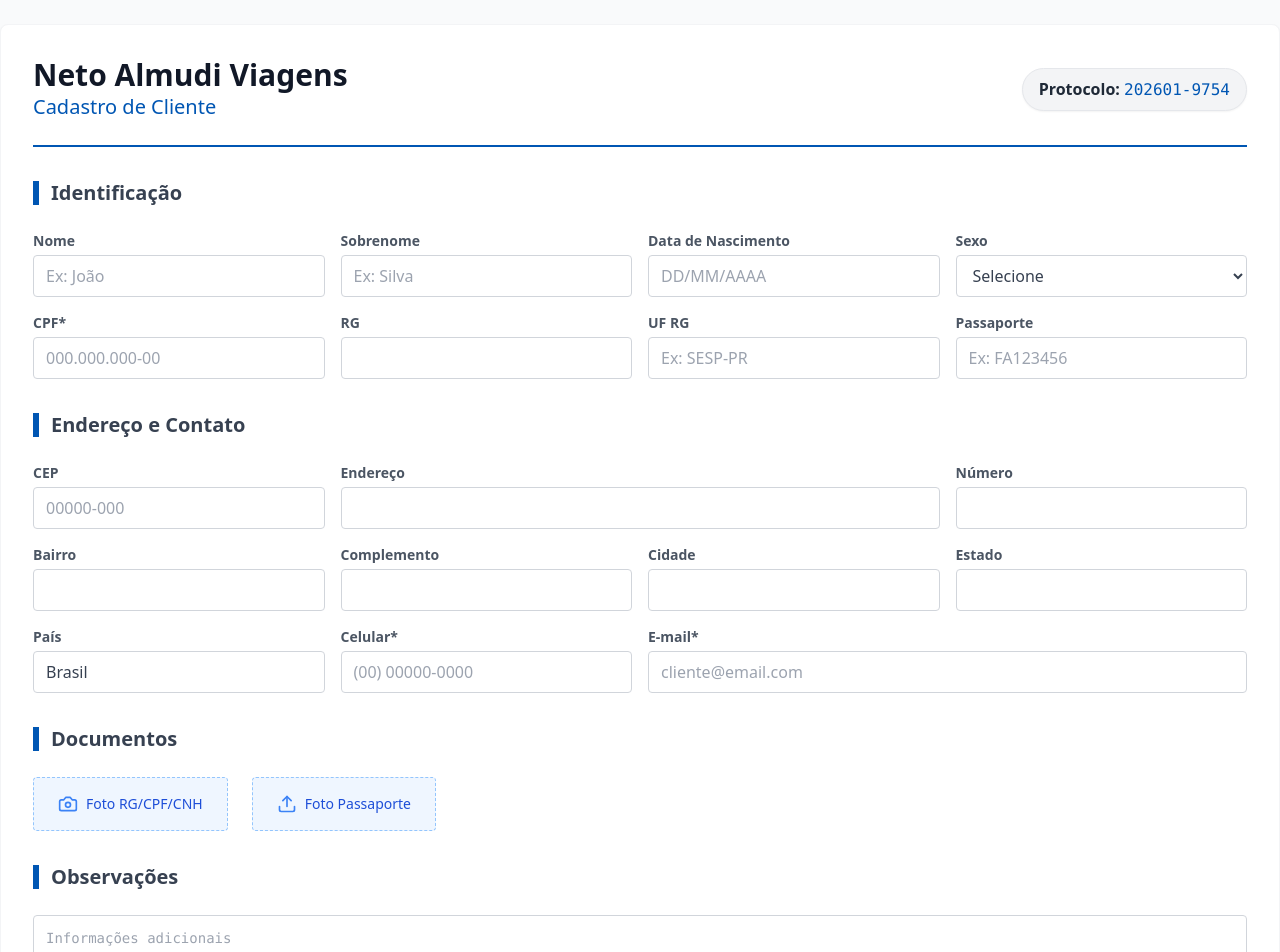
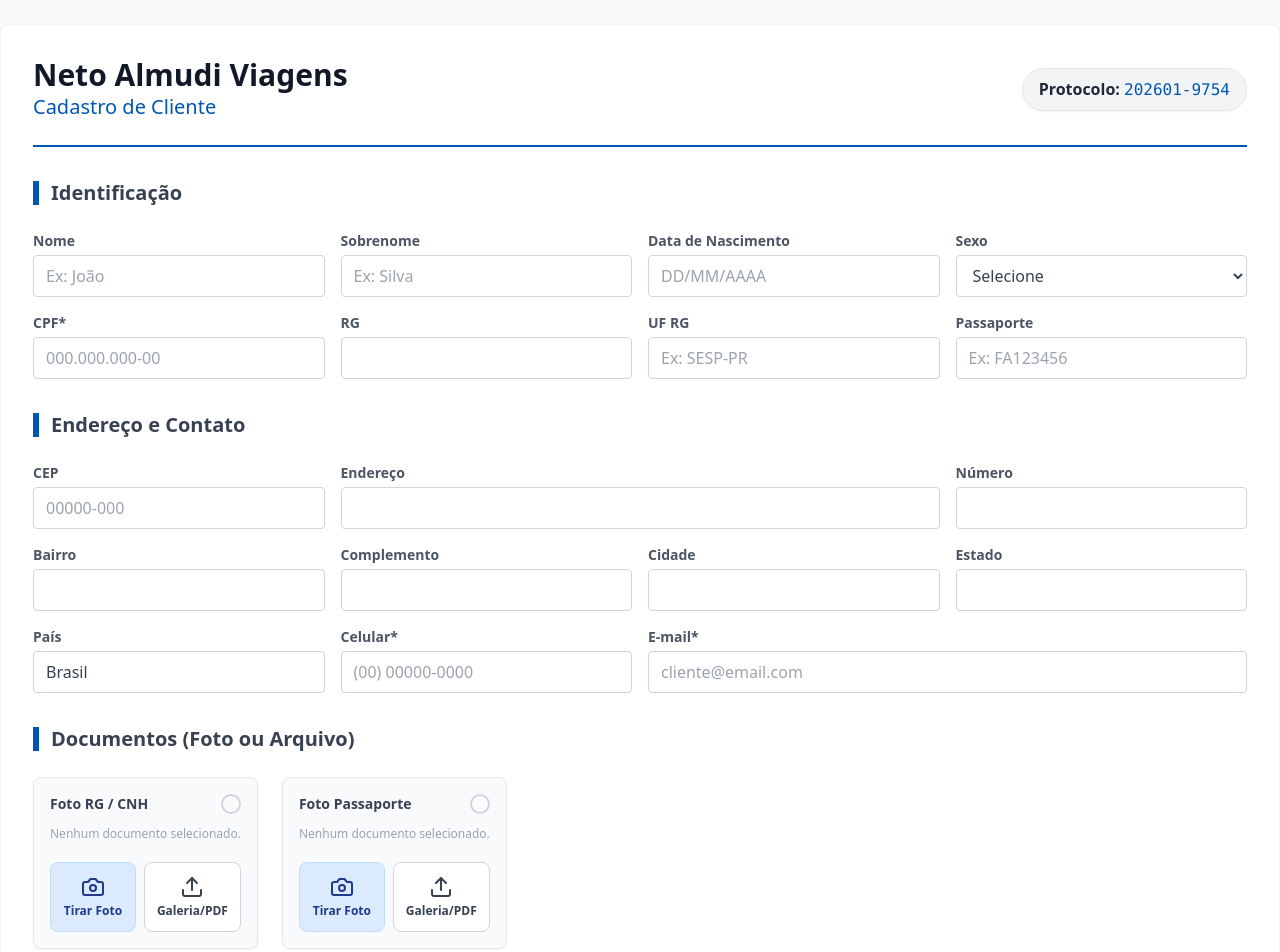
Before and after one commit to netoalmudi/cadastro, a React (Vite) app: page / in a window 1280 px wide. Shown: the top 952 px of the page. Built offline with nearby package versions, Linux system fonts and the light colour scheme.

Commit message:
feat: Add document upload component
Introduces a reusable component for handling document uploads, including camera capture and file selection. This component improves code organization and consistency for handling document uploads like RG and passport.

```diff
--- a/components/ClientForm.tsx
+++ b/components/ClientForm.tsx
@@ -3,7 +3,7 @@
 import Input from './ui/Input';
 import Select from './ui/Select';
 import SignaturePad from './SignaturePad';
-import { Camera, Upload, CheckCircle, Loader2, AlertTriangle, XCircle, ArrowLeft, Eye } from 'lucide-react';
+import { Camera, Upload, CheckCircle, Loader2, AlertTriangle, XCircle, ArrowLeft, Eye, Image as ImageIcon } from 'lucide-react';
 import { compressImage } from '../utils/imageUtils';
 import { supabase, isSupabaseConfigured, configError } from '../db/database';
 import { Client, ClientFormData } from '../types';
@@ -465,6 +465,89 @@
     }
   };
 
+  // Helper para renderizar os botões de documento (Câmera e Arquivo)
+  const renderDocumentUpload = (
+    fieldName: 'arquivoRg' | 'arquivoPassaporte',
+    label: string,
+    existingUrl?: string
+  ) => {
+    const file = formData[fieldName];
+    const isProcessing = processingFile === fieldName;
+    const hasExisting = !!existingUrl;
+
+    return (
+      <div className="flex flex-col gap-3 w-full sm:w-auto p-4 border border-gray-200 rounded-lg bg-gray-50 shadow-sm">
+        <div className="flex justify-between items-start">
+            <span className="text-sm font-bold text-gray-700">{label}</span>
+            {isProcessing ? (
+                <Loader2 className="w-4 h-4 text-primary animate-spin" />
+            ) : file ? (
+                <CheckCircle className="w-5 h-5 text-green-500" />
+            ) : hasExisting ? (
+                <CheckCircle className="w-5 h-5 text-green-600" />
+            ) : (
+                <div className="w-5 h-5 rounded-full border-2 border-gray-300"></div>
+            )}
+        </div>
+
+        {/* Status Text */}
+        <div className="text-xs mb-1 h-5">
+             {isProcessing ? (
+                <span className="text-blue-600">Processando imagem...</span>
+             ) : file ? (
+                <span className="text-green-600 font-medium">Foto selecionada pronta para envio.</span>
+             ) : hasExisting ? (
+                <span className="text-gray-500">Documento já cadastrado.</span>
+             ) : (
+                <span className="text-gray-400">Nenhum documento selecionado.</span>
+             )}
+        </div>
+
+        <div className="flex gap-2">
+            {/* BOTÃO CÂMERA (Mobile Friendly) */}
+            <label className={`flex-1 flex flex-col items-center justify-center p-3 rounded-lg cursor-pointer transition border border-blue-200 bg-blue-100 text-blue-900 hover:bg-blue-200 active:scale-95 ${isProcessing ? 'opacity-50 pointer-events-none' : ''}`}>
+                <Camera size={24} className="mb-1" />
+                <span className="text-xs font-bold">Tirar Foto</span>
+                <input
+                    type="file"
+                    accept="image/*"
+                    capture="environment"
+                    className="hidden"
+                    onChange={(e) => handleFileChange(e, fieldName)}
+                    onClick={(e) => (e.target as HTMLInputElement).value = ''}
+                    disabled={!!processingFile}
+                />
+            </label>
+
+            {/* BOTÃO GALERIA / ARQUIVO */}
+            <label className={`flex-1 flex flex-col items-center justify-center p-3 rounded-lg cursor-pointer transition border border-gray-300 bg-white text-gray-700 hover:bg-gray-50 active:scale-95 ${isProcessing ? 'opacity-50 pointer-events-none' : ''}`}>
+                <Upload size={24} className="mb-1" />
+                <span className="text-xs font-bold">Galeria/PDF</span>
+                <input
+                    type="file"
+                    accept="image/*,application/pdf"
+                    className="hidden"
+                    onChange={(e) => handleFileChange(e, fieldName)}
+                    onClick={(e) => (e.target as HTMLInputElement).value = ''}
+                    disabled={!!processingFile}
+                />
+            </label>
+        </div>
+
+        {existingUrl && (
+            <a
+              href={existingUrl}
+              target="_blank"
+              rel="noopener noreferrer"
+              className="text-xs text-center text-primary hover:text-blue-800 transition-colors mt-1 flex items-center justify-center gap-1 py-1 hover:bg-blue-50 rounded"
+            >
+              <Eye size={12} /> Visualizar documento atual
+            </a>
+        )}
+      </div>
+    );
+  };
+
   return (
     <div className="max-w-7xl mx-auto px-4 sm:px-6 lg:px-8 py-8 bg-white shadow-sm sm:rounded-lg border border-gray-100 mt-6 mb-12 relative">
 
@@ -553,84 +636,11 @@
         </div>
 
         {/* DOCUMENTOS */}
-        <SectionHeader title="Documentos" />
+        <SectionHeader title="Documentos (Foto ou Arquivo)" />
 
         <div className="flex flex-col sm:flex-row gap-6">
-          {/* RG UPLOAD */}
-          <div className="flex flex-col gap-2 w-full sm:w-auto">
-            <label htmlFor="arquivoRg" className={`flex items-center justify-center gap-2 px-6 py-4 border border-dashed rounded cursor-pointer transition w-full sm:w-auto relative overflow-hidden ${formData.arquivoRg || initialData?.rg_url ? 'border-green-500 bg-green-50 text-green-700' : 'border-blue-300 bg-blue-50 text-blue-700 hover:bg-opacity-80'}`}>
-              {processingFile === 'arquivoRg' ? (
-                <Loader2 className="w-5 h-5 text-blue-500 animate-spin" />
-              ) : formData.arquivoRg ? (
-                <CheckCircle className="w-5 h-5 text-green-500" />
-              ) : initialData?.rg_url ? (
-                <CheckCircle className="w-5 h-5 text-green-600" />
-              ) : (
-                <Camera className="w-5 h-5 text-blue-500" />
-              )}
-              <div className="flex flex-col items-center sm:items-start z-10">
-                <span className="text-sm font-medium">
-                  {processingFile === 'arquivoRg'
-                    ? 'Processando...'
-                    : formData.arquivoRg
-                      ? 'Novo Arquivo Selecionado'
-                      : initialData?.rg_url
-                        ? 'Arquivo já enviado (clique para alterar)'
-                        : 'Foto RG/CPF/CNH'}
-                </span>
-              </div>
-              <input id="arquivoRg" type="file" className="sr-only" accept="image/*" onChange={(e) => handleFileChange(e, 'arquivoRg')} onClick={(e) => (e.target as HTMLInputElement).value = ''} disabled={!!processingFile} />
-            </label>
-            {initialData?.rg_url && (
-                <a
-                  href={initialData.rg_url}
-                  target="_blank"
-                  rel="noopener noreferrer"
-                  className="flex items-center justify-center gap-2 text-sm text-primary hover:text-blue-800 transition-colors py-2 border border-blue-100 rounded bg-blue-50"
-                  title="Abrir foto do RG em nova aba"
-                >
-                  <Eye size={16} /> Ver RG Atual
-                </a>
-            )}
-          </div>
-
-          {/* PASSAPORTE UPLOAD */}
-          <div className="flex flex-col gap-2 w-full sm:w-auto">
-            <label htmlFor="arquivoPassaporte" className={`flex items-center justify-center gap-2 px-6 py-4 border border-dashed rounded cursor-pointer transition w-full sm:w-auto relative overflow-hidden ${formData.arquivoPassaporte || initialData?.passaporte_url ? 'border-green-500 bg-green-50 text-green-700' : 'border-blue-300 bg-blue-50 text-blue-700 hover:bg-opacity-80'}`}>
-              {processingFile === 'arquivoPassaporte' ? (
-                <Loader2 className="w-5 h-5 text-blue-500 animate-spin" />
-              ) : formData.arquivoPassaporte ? (
-                <CheckCircle className="w-5 h-5 text-green-500" />
-              ) : initialData?.passaporte_url ? (
-                 <CheckCircle className="w-5 h-5 text-green-600" />
-              ) : (
-                <Upload className="w-5 h-5 text-blue-500" />
-              )}
-              <div className="flex flex-col items-center sm:items-start z-10">
-                 <span className="text-sm font-medium">
-                   {processingFile === 'arquivoPassaporte'
-                     ? 'Processando...'
-                     : formData.arquivoPassaporte
-                       ? 'Novo Arquivo Selecionado'
-                       : initialData?.passaporte_url
-                         ? 'Arquivo já enviado (clique para alterar)'
-                         : 'Foto Passaporte'}
-                 </span>
-              </div>
-              <input id="arquivoPassaporte" type="file" className="sr-only" accept="image/*" onChange={(e) => handleFileChange(e, 'arquivoPassaporte')} onClick={(e) => (e.target as HTMLInputElement).value = ''} disabled={!!processingFile} />
-            </label>
-            {initialData?.passaporte_url && (
-                <a
-                  href={initialData.passaporte_url}
-                  target="_blank"
-                  rel="noopener noreferrer"
-                  className="flex items-center justify-center gap-2 text-sm text-primary hover:text-blue-800 transition-colors py-2 border border-blue-100 rounded bg-blue-50"
-                  title="Abrir foto do Passaporte em nova aba"
-                >
-                  <Eye size={16} /> Ver Passaporte Atual
-                </a>
-            )}
-          </div>
+          {renderDocumentUpload('arquivoRg', 'Foto RG / CNH', initialData?.rg_url)}
+          {renderDocumentUpload('arquivoPassaporte', 'Foto Passaporte', initialData?.passaporte_url)}
         </div>
 
         {/* OBSERVAÇÕES */}
```
